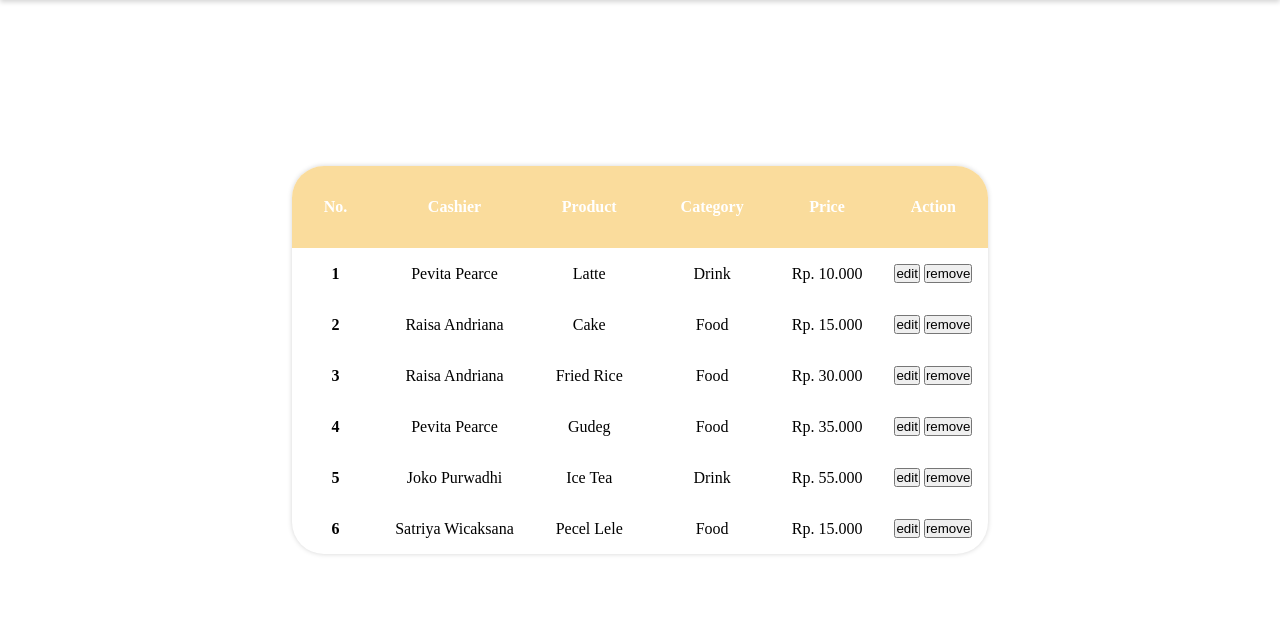
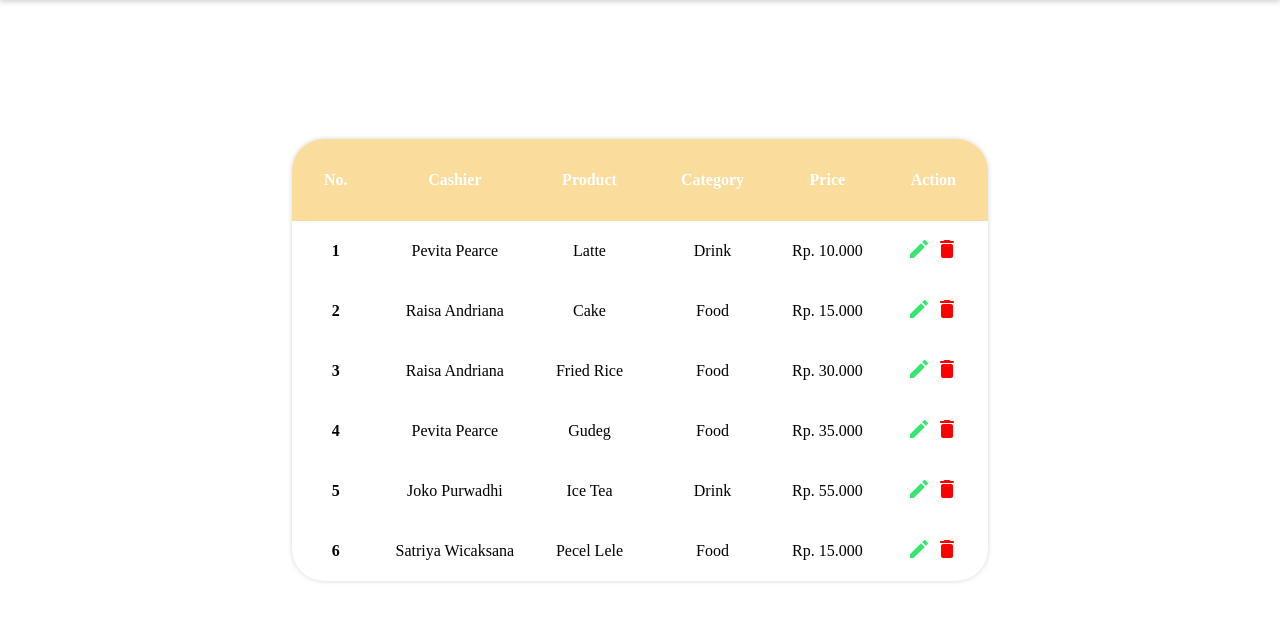
Before and after one commit to satriyawicaksana/arkademy, a PHP site: page / in a window 1280 px wide. Shown: the part 80-701 px from the top of the page. Run offline with PHP 8.4, Linux system fonts and the light colour scheme.

Commit message:
fixing style

```diff
--- a/6/6b/index.html
+++ b/6/6b/index.html
@@ -39,8 +39,20 @@
           <td>Drink</td>
           <td>Rp. 10.000</td>
           <td>
-            <button onclick="editItem()">edit</button onclick="editItem()">
-            <button onclick="removeItem()">remove</button onclick="removeItem()">
+            <button onclick="editItem()" class="edit-btn btn">
+              <svg xmlns="http://www.w3.org/2000/svg" height="24" viewBox="0 0 24 24" width="24">
+                <path d="M0 0h24v24H0V0z" fill="none" />
+                <path
+                  d="M3 17.46v3.04c0 .28.22.5.5.5h3.04c.13 0 .26-.05.35-.15L17.81 9.94l-3.75-3.75L3.15 17.1c-.1.1-.15.22-.15.36zM20.71 7.04c.39-.39.39-1.02 0-1.41l-2.34-2.34c-.39-.39-1.02-.39-1.41 0l-1.83 1.83 3.75 3.75 1.83-1.83z" />
+              </svg>
+            </button>
+            <button onclick="removeItem()" class="delete-btn btn">
+              <svg xmlns="http://www.w3.org/2000/svg" height="24" viewBox="0 0 24 24" width="24">
+                <path d="M0 0h24v24H0V0z" fill="none" />
+                <path
+                  d="M6 19c0 1.1.9 2 2 2h8c1.1 0 2-.9 2-2V9c0-1.1-.9-2-2-2H8c-1.1 0-2 .9-2 2v10zM18 4h-2.5l-.71-.71c-.18-.18-.44-.29-.7-.29H9.91c-.26 0-.52.11-.7.29L8.5 4H6c-.55 0-1 .45-1 1s.45 1 1 1h12c.55 0 1-.45 1-1s-.45-1-1-1z" />
+              </svg>
+            </button>
           </td>
         </tr>
         <tr>
@@ -50,8 +62,20 @@
           <td>Food</td>
           <td>Rp. 15.000</td>
           <td>
-            <button onclick="editItem()">edit</button onclick="editItem()">
-            <button onclick="removeItem()">remove</button onclick="removeItem()">
+            <button onclick="editItem()" class="edit-btn btn">
+              <svg xmlns="http://www.w3.org/2000/svg" height="24" viewBox="0 0 24 24" width="24">
+                <path d="M0 0h24v24H0V0z" fill="none" />
+                <path
+                  d="M3 17.46v3.04c0 .28.22.5.5.5h3.04c.13 0 .26-.05.35-.15L17.81 9.94l-3.75-3.75L3.15 17.1c-.1.1-.15.22-.15.36zM20.71 7.04c.39-.39.39-1.02 0-1.41l-2.34-2.34c-.39-.39-1.02-.39-1.41 0l-1.83 1.83 3.75 3.75 1.83-1.83z" />
+              </svg>
+            </button>
+            <button onclick="removeItem()" class="delete-btn btn">
+              <svg xmlns="http://www.w3.org/2000/svg" height="24" viewBox="0 0 24 24" width="24">
+                <path d="M0 0h24v24H0V0z" fill="none" />
+                <path
+                  d="M6 19c0 1.1.9 2 2 2h8c1.1 0 2-.9 2-2V9c0-1.1-.9-2-2-2H8c-1.1 0-2 .9-2 2v10zM18 4h-2.5l-.71-.71c-.18-.18-.44-.29-.7-.29H9.91c-.26 0-.52.11-.7.29L8.5 4H6c-.55 0-1 .45-1 1s.45 1 1 1h12c.55 0 1-.45 1-1s-.45-1-1-1z" />
+              </svg>
+            </button>
           </td>
         </tr>
         <tr>
@@ -61,8 +85,20 @@
           <td>Food</td>
           <td>Rp. 30.000</td>
           <td>
-            <button onclick="editItem()">edit</button onclick="editItem()">
-            <button onclick="removeItem()">remove</button onclick="removeItem()">
+            <button onclick="editItem()" class="edit-btn btn">
+              <svg xmlns="http://www.w3.org/2000/svg" height="24" viewBox="0 0 24 24" width="24">
+                <path d="M0 0h24v24H0V0z" fill="none" />
+                <path
+                  d="M3 17.46v3.04c0 .28.22.5.5.5h3.04c.13 0 .26-.05.35-.15L17.81 9.94l-3.75-3.75L3.15 17.1c-.1.1-.15.22-.15.36zM20.71 7.04c.39-.39.39-1.02 0-1.41l-2.34-2.34c-.39-.39-1.02-.39-1.41 0l-1.83 1.83 3.75 3.75 1.83-1.83z" />
+              </svg>
+            </button>
+            <button onclick="removeItem()" class="delete-btn btn">
+              <svg xmlns="http://www.w3.org/2000/svg" height="24" viewBox="0 0 24 24" width="24">
+                <path d="M0 0h24v24H0V0z" fill="none" />
+                <path
+                  d="M6 19c0 1.1.9 2 2 2h8c1.1 0 2-.9 2-2V9c0-1.1-.9-2-2-2H8c-1.1 0-2 .9-2 2v10zM18 4h-2.5l-.71-.71c-.18-.18-.44-.29-.7-.29H9.91c-.26 0-.52.11-.7.29L8.5 4H6c-.55 0-1 .45-1 1s.45 1 1 1h12c.55 0 1-.45 1-1s-.45-1-1-1z" />
+              </svg>
+            </button>
           </td>
         </tr>
         <tr>
@@ -72,8 +108,20 @@
           <td>Food</td>
           <td>Rp. 35.000</td>
           <td>
-            <button onclick="editItem()">edit</button>
-            <button onclick="removeItem()">remove</button onclick="removeItem()">
+            <button onclick="editItem()" class="edit-btn btn">
+              <svg xmlns="http://www.w3.org/2000/svg" height="24" viewBox="0 0 24 24" width="24">
+                <path d="M0 0h24v24H0V0z" fill="none" />
+                <path
+                  d="M3 17.46v3.04c0 .28.22.5.5.5h3.04c.13 0 .26-.05.35-.15L17.81 9.94l-3.75-3.75L3.15 17.1c-.1.1-.15.22-.15.36zM20.71 7.04c.39-.39.39-1.02 0-1.41l-2.34-2.34c-.39-.39-1.02-.39-1.41 0l-1.83 1.83 3.75 3.75 1.83-1.83z" />
+              </svg>
+            </button>
+            <button onclick="removeItem()" class="delete-btn btn">
+              <svg xmlns="http://www.w3.org/2000/svg" height="24" viewBox="0 0 24 24" width="24">
+                <path d="M0 0h24v24H0V0z" fill="none" />
+                <path
+                  d="M6 19c0 1.1.9 2 2 2h8c1.1 0 2-.9 2-2V9c0-1.1-.9-2-2-2H8c-1.1 0-2 .9-2 2v10zM18 4h-2.5l-.71-.71c-.18-.18-.44-.29-.7-.29H9.91c-.26 0-.52.11-.7.29L8.5 4H6c-.55 0-1 .45-1 1s.45 1 1 1h12c.55 0 1-.45 1-1s-.45-1-1-1z" />
+              </svg>
+            </button>
           </td>
         </tr>
         <tr>
@@ -83,8 +131,19 @@
           <td>Drink</td>
           <td>Rp. 55.000</td>
           <td>
-            <button onclick="editItem()">edit</button>
-            <button onclick="removeItem()">remove</button onclick="removeItem()">
+            <button onclick="editItem()" class="edit-btn btn">
+              <svg xmlns="http://www.w3.org/2000/svg" height="24" viewBox="0 0 24 24" width="24">
+                <path d="M0 0h24v24H0V0z" fill="none" />
+                <path
+                  d="M3 17.46v3.04c0 .28.22.5.5.5h3.04c.13 0 .26-.05.35-.15L17.81 9.94l-3.75-3.75L3.15 17.1c-.1.1-.15.22-.15.36zM20.71 7.04c.39-.39.39-1.02 0-1.41l-2.34-2.34c-.39-.39-1.02-.39-1.41 0l-1.83 1.83 3.75 3.75 1.83-1.83z" />
+              </svg></button>
+            <button onclick="removeItem()" class="delete-btn btn">
+              <svg xmlns="http://www.w3.org/2000/svg" height="24" viewBox="0 0 24 24" width="24">
+                <path d="M0 0h24v24H0V0z" fill="none" />
+                <path
+                  d="M6 19c0 1.1.9 2 2 2h8c1.1 0 2-.9 2-2V9c0-1.1-.9-2-2-2H8c-1.1 0-2 .9-2 2v10zM18 4h-2.5l-.71-.71c-.18-.18-.44-.29-.7-.29H9.91c-.26 0-.52.11-.7.29L8.5 4H6c-.55 0-1 .45-1 1s.45 1 1 1h12c.55 0 1-.45 1-1s-.45-1-1-1z" />
+              </svg>
+            </button>
           </td>
         </tr>
         <tr>
@@ -94,8 +153,20 @@
           <td>Food</td>
           <td>Rp. 15.000</td>
           <td>
-            <button onclick="editItem()">edit</button>
-            <button onclick="removeItem()">remove</button>
+            <button onclick="editItem()" class="edit-btn btn">
+              <svg xmlns="http://www.w3.org/2000/svg" height="24" viewBox="0 0 24 24" width="24">
+                <path d="M0 0h24v24H0V0z" fill="none" />
+                <path
+                  d="M3 17.46v3.04c0 .28.22.5.5.5h3.04c.13 0 .26-.05.35-.15L17.81 9.94l-3.75-3.75L3.15 17.1c-.1.1-.15.22-.15.36zM20.71 7.04c.39-.39.39-1.02 0-1.41l-2.34-2.34c-.39-.39-1.02-.39-1.41 0l-1.83 1.83 3.75 3.75 1.83-1.83z" />
+              </svg>
+            </button>
+            <button onclick="removeItem()" class="delete-btn btn">
+              <svg xmlns="http://www.w3.org/2000/svg" height="24" viewBox="0 0 24 24" width="24">
+                <path d="M0 0h24v24H0V0z" fill="none" />
+                <path
+                  d="M6 19c0 1.1.9 2 2 2h8c1.1 0 2-.9 2-2V9c0-1.1-.9-2-2-2H8c-1.1 0-2 .9-2 2v10zM18 4h-2.5l-.71-.71c-.18-.18-.44-.29-.7-.29H9.91c-.26 0-.52.11-.7.29L8.5 4H6c-.55 0-1 .45-1 1s.45 1 1 1h12c.55 0 1-.45 1-1s-.45-1-1-1z" />
+              </svg>
+            </button>
           </td>
         </tr>
       </table>
--- a/6/6b/style.css
+++ b/6/6b/style.css
@@ -92,6 +92,17 @@ table tr td:first-child{
 .close svg{
     fill: red;
 }
+.btn{
+    background-color: rgba(0, 0, 0, 0);
+    border: none;
+}
+.edit-btn svg{
+    fill: #35e670;
+}
+
+.delete-btn svg{
+    fill: red;
+}
 .close{
     display: flex;
     justify-content: flex-end;
@@ -113,6 +124,8 @@ select, input{
     padding: 8px;
     width: 60%;
     margin: 16px 0;
+    border: none;
+    border-bottom: 1px solid #d4d4d4;
 }
 .input_container{
     flex-direction: column;
```
